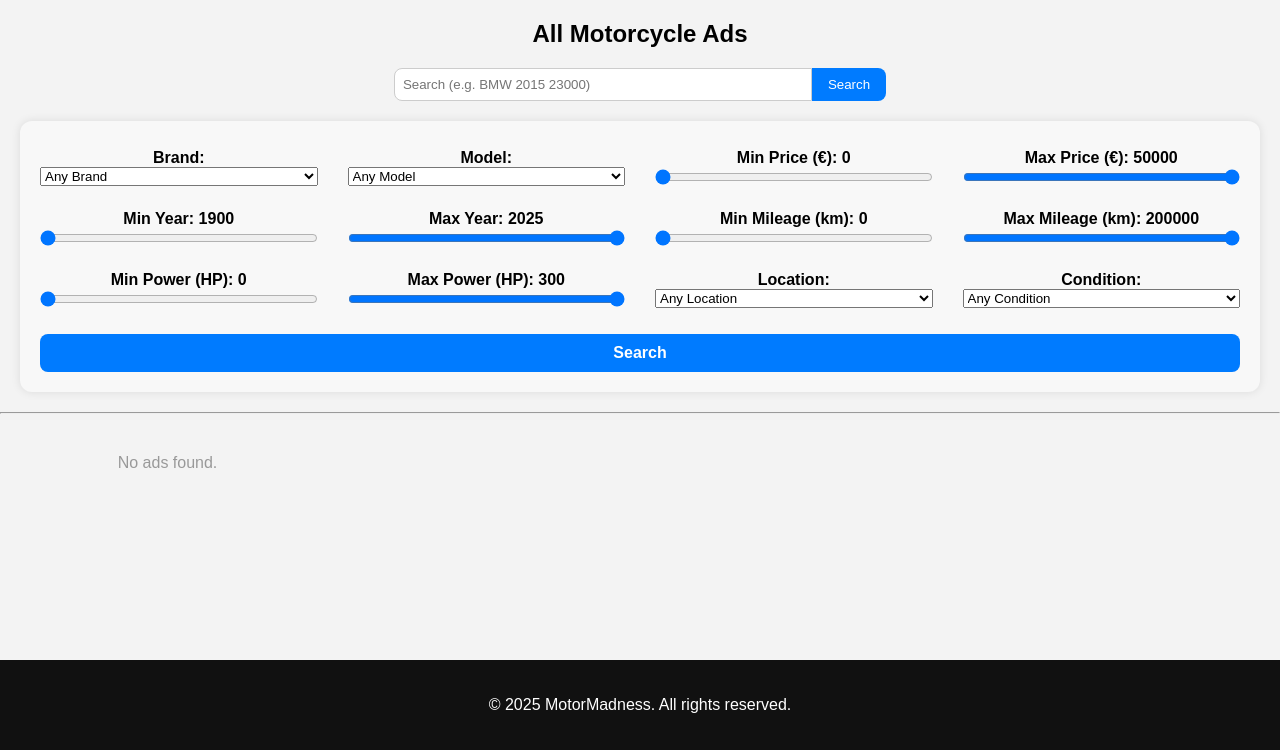
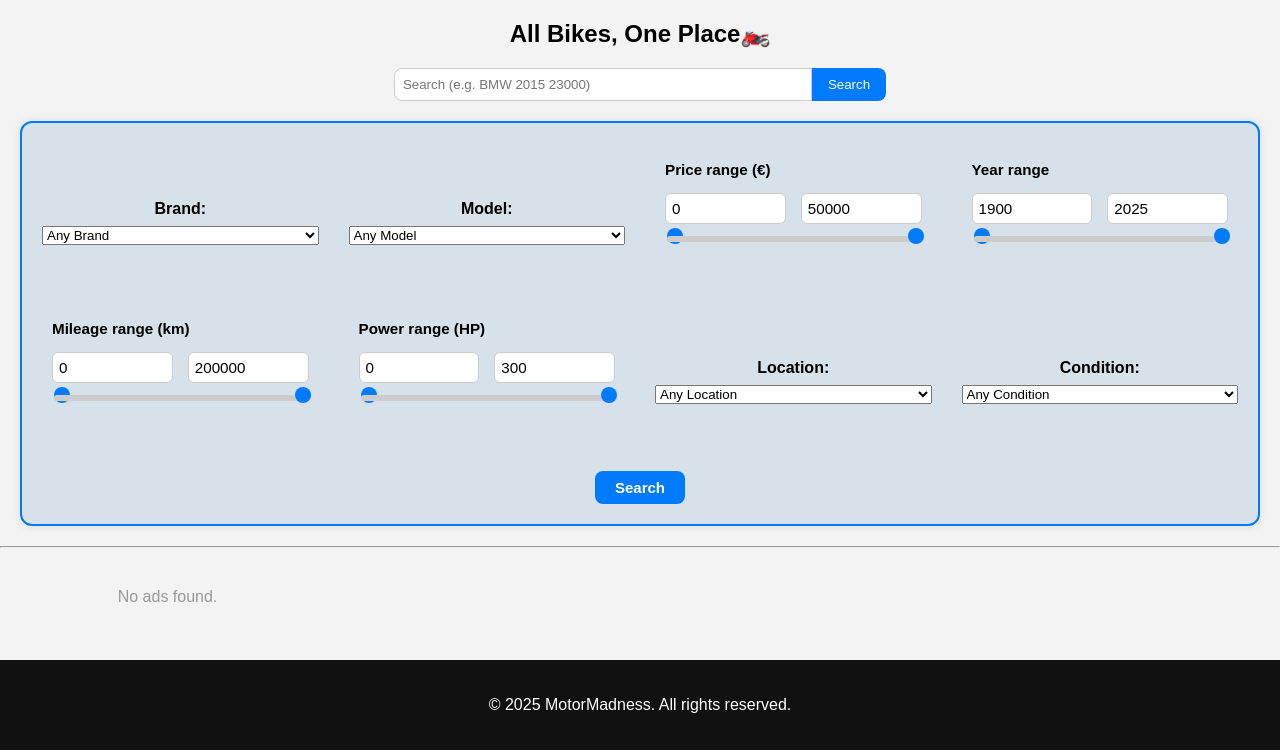
Before and after one commit to KTamara0/MotorMadness, a Django app: page /ads/ in a window 1280 px wide. Shown: the part 50-800 px from the top of the page. Run offline with Django 5.2, Linux system fonts and the light colour scheme; data that the repository does not hold is empty.

Commit message:
Filtering changed

```diff
--- a/app/static/app/all_ads.css
+++ b/app/static/app/all_ads.css
@@ -44,15 +44,16 @@ h2 {
 .filter-form {
     display: grid;
     grid-template-columns: repeat(4, 1fr);
-    gap: 15px 30px;
+    gap: 8px 30px;
     align-items: center;
     margin-bottom: 20px;
     margin-left: 20px;
     margin-right: 20px;
-    background-color: #f8f8f8;
+    background-color: #d6e1ea;
     padding: 20px;
     border-radius: 12px;
     box-shadow: 0 0 10px rgba(0,0,0,0.1);
+    border: 2px solid #007bff;
 }
 
 .filter-item {
@@ -65,6 +66,7 @@ h2 {
 .filter-form label {
     font-weight: bold;
     margin-top: 8px;
+    margin-bottom: 8px;
     display: block;
 }
 
@@ -76,8 +78,10 @@ h2 {
 /* Gumb za pretragu */
 .filter-form button {
     grid-column: 1 / -1;
-    padding: 10px 20px;
-    font-size: 16px;
+    justify-self: center;        /* Centrira gumb */
+    width: fit-content;          /* Širina prema sadržaju */
+    padding: 8px 20px;
+    font-size: 15px;
     background-color: #007bff;
     color: white;
     font-weight: bold;
@@ -147,3 +151,94 @@ h2 {
   color: #999;
   margin: 10px 0;
 }
+
+
+/* zajednički stil za cijenu, godinu, kilometražu i snagu */
+.price-slider-container,
+.year-slider-container,
+.mileage-slider-container,
+.power-slider-container {
+  display: flex;
+  flex-direction: column;
+  gap: 10px;
+  padding: 10px;
+  border-radius: 10px;
+  margin-bottom: 10px;
+}
+
+.price-slider-container label,
+.year-slider-container label,
+.mileage-slider-container label,
+.power-slider-container label {
+  font-weight: bold;
+  font-size: 0.95rem;
+  margin-bottom: 5px;
+}
+
+.sliders {
+  position: relative;
+  height: 40px;
+}
+
+.sliders input[type="range"] {
+  position: absolute;
+  width: 100%;
+  height: 6px;
+  appearance: none;
+  background: #ccc;
+  border-radius: 5px;
+  pointer-events: none;
+}
+
+.sliders input[type="range"]::-webkit-slider-thumb {
+  appearance: none;
+  height: 16px;
+  width: 16px;
+  background: #007bff;
+  border-radius: 50%;
+  cursor: pointer;
+  pointer-events: auto;
+  margin-top: -5px;
+}
+
+.sliders input[type="range"]::-moz-range-thumb {
+  height: 16px;
+  width: 16px;
+  background: #007bff;
+  border-radius: 50%;
+  cursor: pointer;
+  pointer-events: auto;
+}
+
+.number-inputs {
+  display: flex;
+  gap: 15px;
+  justify-content: space-between;
+}
+
+.number-inputs input[type="number"] {
+  flex: 1;
+  padding: 6px;
+  font-size: 0.95rem;
+  border: 1px solid #ccc;
+  border-radius: 6px;
+}
+
+.filter-submit-btn {
+  grid-column: auto; /* NE širi se preko cijelog reda */
+  width: fit-content;
+  align-self: center;
+  padding: 8px 20px;
+  font-size: 15px;
+  background-color: #007bff;
+  color: white;
+  font-weight: bold;
+  border: none;
+  border-radius: 8px;
+  cursor: pointer;
+  margin-top: 10px;
+}
+
+.filter-submit-btn:hover {
+  background-color: #0056b3;
+}
--- a/app/templates/app/all_ads.html
+++ b/app/templates/app/all_ads.html
@@ -8,7 +8,7 @@
 {% block title %}All Ads{% endblock %}
 
 {% block content %}
-    <h2>All Motorcycle Ads</h2>
+    <h2>All Bikes, One Place🏍️</h2>
 
 <form method="GET" class="main-search-form">
     <input type="text" name="q" placeholder="Search (e.g. BMW 2015 23000)" value="{{ request.GET.q }}">
@@ -37,48 +37,100 @@
         </select>
     </div>
 
-    <!-- Range slider za cijenu -->
-     <div class="filter-item">
-        <label for="min_price">Min Price (€): <span id="minPriceVal">{{ request.GET.min_price }}</span></label>
-        <input type="range" id="min_price" name="min_price" min="0" max="50000" step="100" value="{{ request.GET.min_price|default:0 }}">
+<div class="price-slider-container">
+  <label>Price range (€)</label>
+
+  <div class="number-inputs">
+    <input type="number" id="min_price_input" min="0" max="50000" step="500"
+        value="{{ request.GET.min_price|default:'0' }}">
+    <input type="number" id="max_price_input" min="0" max="50000" step="500"
+        value="{{ request.GET.max_price|default:'50000' }}">
   </div>
 
-     <div class="filter-item">
-        <label for="max_price">Max Price (€): <span id="maxPriceVal">{{ request.GET.max_price }}</span></label>
-        <input type="range" id="max_price" name="max_price" min="0" max="50000" step="100" value="{{ request.GET.max_price|default:50000 }}">
+  <div class="sliders">
+    <input type="range" id="price-min" min="0" max="50000" step="500"
+        value="{{ request.GET.min_price|default:'0' }}">
+    <input type="range" id="price-max" min="0" max="50000" step="500"
+        value="{{ request.GET.max_price|default:'50000' }}">
   </div>
 
- <!-- Range slider za godinu proizvodnje -->
-     <div class="filter-item">
-        <label for="min_year">Min Year: <span id="minYearVal">{{ request.GET.min_year|default:"1900" }}</span></label>
-        <input type="range" id="min_year" name="min_year" min="1900" max="{{ now|date:'Y' }}" step="1" value="{{ request.GET.min_year|default:"1900" }}">
+  <!-- Hidden inputi za formu -->
+  <input type="hidden" id="min_price_hidden" name="min_price"
+         value="{{ request.GET.min_price|default:'0' }}">
+  <input type="hidden" id="max_price_hidden" name="max_price"
+         value="{{ request.GET.max_price|default:'50000' }}">
 </div>
 
-     <div class="filter-item">
-        <label for="max_year">Max Year: <span id="maxYearVal">{{ request.GET.max_year|default:now.year }}</span></label>
-        <input type="range" id="max_year" name="max_year" min="1900" max="{{ now.year }}" step="1" value="{{ request.GET.max_year|default:now.year }}">
+
+ <!-- Range slider za godinu proizvodnje -->
+<div class="year-slider-container">
+   <label for="yearRange">Year range</label>
+
+  <div class="number-inputs">
+    <input type="number" id="min_year_input" min="1900" max="{{ now|date:'Y' }}" step="1"
+        value="{{ request.GET.min_year|default:'1900' }}">
+    <input type="number" id="max_year_input" min="1900" max="{{ now|date:'Y' }}" step="1"
+        value="{{ request.GET.max_year|default:now.year }}">
   </div>
 
-    <!-- Range slider za kilometražu -->
-     <div class="filter-item">
-        <label for="min_mileage">Min Mileage (km): <span id="minMileageVal">{{ request.GET.min_mileage|default:"0" }}</span></label>
-        <input type="range" id="min_mileage" name="min_mileage" min="0" max="200000" step="1000" value="{{ request.GET.min_mileage|default:"0" }}">
+  <div class="sliders">
+    <input type="range" id="year-min" min="1900" max="{{ now|date:'Y' }}" step="1"
+        value="{{ request.GET.min_year|default:'1900' }}">
+    <input type="range" id="year-max" min="1900" max="{{ now|date:'Y' }}" step="1"
+        value="{{ request.GET.max_year|default:now.year }}">
   </div>
 
-     <div class="filter-item">
-        <label for="max_mileage">Max Mileage (km): <span id="maxMileageVal">{{ request.GET.max_mileage|default:"200000" }}</span></label>
-        <input type="range" id="max_mileage" name="max_mileage" min="0" max="200000" step="1000" value="{{ request.GET.max_mileage|default:"200000" }}">
+  <!-- Hidden inputi za formu -->
+  <input type="hidden" id="min_year_hidden" name="min_year" value="{{ request.GET.min_year|default:'1900' }}">
+  <input type="hidden" id="max_year_hidden" name="max_year" value="{{ request.GET.max_year|default:now.year }}">
 </div>
 
-    <!-- Range slider za snagu motora -->
-     <div class="filter-item">
-        <label for="min_power">Min Power (HP): <span id="minPowerVal">{{ request.GET.min_power|default:"0" }}</span></label>
-        <input type="range" id="min_power" name="min_power" min="0" max="300" step="1" value="{{ request.GET.min_power|default:"0" }}">
+
+    <!-- Range slider za kilometražu -->
+<div class="mileage-slider-container">
+  <label>Mileage range (km)</label>
+
+  <div class="number-inputs">
+    <input type="number" id="min_mileage_input" min="0" max="200000" step="1000"
+        value="{{ request.GET.min_mileage|default:'0' }}">
+    <input type="number" id="max_mileage_input" min="0" max="200000" step="1000"
+        value="{{ request.GET.max_mileage|default:'200000' }}">
   </div>
 
-     <div class="filter-item">
-        <label for="max_power">Max Power (HP): <span id="maxPowerVal">{{ request.GET.max_power|default:"300" }}</span></label>
-        <input type="range" id="max_power" name="max_power" min="0" max="300" step="1" value="{{ request.GET.max_power|default:"300" }}">
+  <div class="sliders">
+    <input type="range" id="mileage-min" min="0" max="200000" step="1000"
+        value="{{ request.GET.min_mileage|default:'0' }}">
+    <input type="range" id="mileage-max" min="0" max="200000" step="1000"
+        value="{{ request.GET.max_mileage|default:'200000' }}">
+  </div>
+
+  <!-- Hidden inputi za formu -->
+  <input type="hidden" id="min_mileage_hidden" name="min_mileage" value="{{ request.GET.min_mileage|default:'0' }}">
+  <input type="hidden" id="max_mileage_hidden" name="max_mileage" value="{{ request.GET.max_mileage|default:'200000' }}">
+</div>
+
+
+    <!-- Range slider za snagu motora -->
+<div class="power-slider-container">
+  <label>Power range (HP)</label>
+
+  <div class="number-inputs">
+    <input type="number" id="min_power_input" min="0" max="300" step="1"
+        value="{{ request.GET.min_power|default:'0' }}">
+    <input type="number" id="max_power_input" min="0" max="300" step="1"
+        value="{{ request.GET.max_power|default:'300' }}">
+  </div>
+
+  <div class="sliders">
+    <input type="range" id="power-min" min="0" max="300" step="1"
+        value="{{ request.GET.min_power|default:'0' }}">
+    <input type="range" id="power-max" min="0" max="300" step="1"
+        value="{{ request.GET.max_power|default:'300' }}">
+  </div>
+
+  <!-- Hidden inputi za formu -->
+  <input type="hidden" id="min_power_hidden" name="min_power" value="{{ request.GET.min_power|default:'0' }}">
+  <input type="hidden" id="max_power_hidden" name="max_power" value="{{ request.GET.max_power|default:'300' }}">
 </div>
 
     <!-- Dropdown za lokaciju -->
@@ -105,7 +157,7 @@
         </select>
      </div>
 
-    <button type="submit">Search</button>
+    <button type="submit" class="filter-submit-btn">Search</button>
 </form>
 
 <hr>
@@ -131,7 +183,72 @@
 
 
 <script>
-    // Skripta za prikaz trenutne vrijednosti range slidera pored etikete
+function initializeRangeSliders(minInputId, maxInputId, minSliderId, maxSliderId, minHiddenId, maxHiddenId, defaultMin, defaultMax) {
+  const minInput = document.getElementById(minInputId);
+  const maxInput = document.getElementById(maxInputId);
+  const minSlider = document.getElementById(minSliderId);
+  const maxSlider = document.getElementById(maxSliderId);
+  const minHidden = document.getElementById(minHiddenId);
+  const maxHidden = document.getElementById(maxHiddenId);
+
+  // Postavi početne vrijednosti (uz default ako nema GET)
+  const minVal = parseInt(minInput.value) || defaultMin;
+  const maxVal = parseInt(maxInput.value) || defaultMax;
+
+  minSlider.value = minVal;
+  maxSlider.value = maxVal;
+  minInput.value = minVal;
+  maxInput.value = maxVal;
+  minHidden.value = minVal;
+  maxHidden.value = maxVal;
+
+  function syncSliders() {
+    let minV = parseInt(minSlider.value);
+    let maxV = parseInt(maxSlider.value);
+    if (minV > maxV) {
+      minV = maxV;
+      minSlider.value = maxV;
+      minInput.value = maxV;
+    }
+    minInput.value = minV;
+    maxInput.value = maxV;
+    minHidden.value = minV;
+    maxHidden.value = maxV;
+  }
+
+  function syncInputs() {
+    let minV = parseInt(minInput.value);
+    let maxV = parseInt(maxInput.value);
+    if (minV > maxV) {
+      minV = maxV;
+      minInput.value = maxV;
+    }
+    minSlider.value = minV;
+    maxSlider.value = maxV;
+    minHidden.value = minV;
+    maxHidden.value = maxV;
+  }
+
+  minSlider.addEventListener('input', syncSliders);
+  maxSlider.addEventListener('input', syncSliders);
+  minInput.addEventListener('input', syncInputs);
+  maxInput.addEventListener('input', syncInputs);
+}
+
+// Inicijaliziraj sve tri
+initializeRangeSliders('min_price_input', 'max_price_input', 'price-min', 'price-max', 'min_price_hidden', 'max_price_hidden', 0, 50000);
+initializeRangeSliders('min_year_input', 'max_year_input', 'year-min', 'year-max', 'min_year_hidden', 'max_year_hidden', 1900, new Date().getFullYear());
+initializeRangeSliders('min_mileage_input', 'max_mileage_input', 'mileage-min', 'mileage-max', 'min_mileage_hidden', 'max_mileage_hidden', 0, 200000);
+initializeRangeSliders('min_power_input', 'max_power_input', 'power-min', 'power-max', 'min_power_hidden', 'max_power_hidden', 0, 300);
+
+
+
+  // Pokreni inicijalizaciju odmah po učitavanju stranice
+  initializePriceSliders();
+
+
+
+// Funkcija za prikaz vrijednosti na drugim sliderima (godina, mileage itd.)
 function updateValue(sliderId, displayId) {
   const slider = document.getElementById(sliderId);
   const display = document.getElementById(displayId);
@@ -142,13 +259,14 @@
   });
 }
 
-    updateValue('min_price', 'minPriceVal');
-    updateValue('max_price', 'maxPriceVal');
 updateValue('min_year', 'minYearVal');
 updateValue('max_year', 'maxYearVal');
 updateValue('min_mileage', 'minMileageVal');
 updateValue('max_mileage', 'maxMileageVal');
 updateValue('min_power', 'minPowerVal');
 updateValue('max_power', 'maxPowerVal');
+
+
+
 </script>
 {% endblock %}
--- a/app/templates/app/base.html
+++ b/app/templates/app/base.html
@@ -6,7 +6,7 @@
     <meta charset="UTF-8">
     <meta name="viewport" content="width=device-width, initial-scale=1.0">
     <title>{% block title %}MotorMadness{% endblock %}</title>
-
+    <link rel="icon" type="image/png" href="{% static 'images/logo.png' %}">
     <link rel="stylesheet" href="{% static 'app/motor.css' %}">
 
     {% block extra_css %}
--- a/app/views.py
+++ b/app/views.py
@@ -122,7 +122,8 @@ def all_advertisements(request):
                 else:  # Možda kilometraža ili cijena
                     ads = ads.filter(
                         Q(motor__mileage__lte=term) |
-                        Q(motor__price__lte=term)
+                        Q(motor__price__lte=term) |
+                        Q(motor__power__lte=term)
                     )
             elif term in condition_keywords:
                 condition_filters |= Q(motor__condition__icontains=term)
```
Also changed, not shown: app/static/images/logo.png (added). Lines whose indentation alone changed are shown as unchanged.
